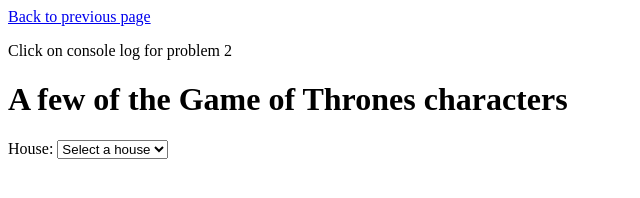
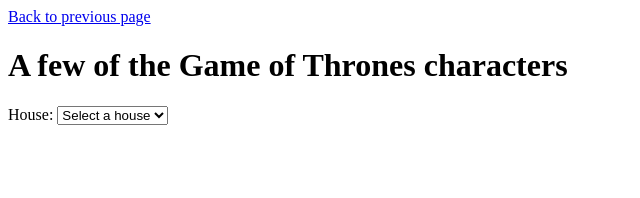
Before and after one commit to greg1125/dawsonhw7, a plain HTML site: page html/ex2.html in a window 1280 px wide. Shown: the whole page, without its empty margins (0-640 px from the left). Drawn offline with Linux system fonts and the light colour scheme.

Commit message:
third release

```diff
--- a/html/ex2.html
+++ b/html/ex2.html
@@ -7,7 +7,7 @@
 </head>
 <body>
     <a href="../index.html">Back to previous page</a>
-    <p>Click on console log for problem 2</p>
+
 
     <h1>A few of the Game of Thrones characters</h1>
     <form>
```
Also changed, not shown: html/ex1.html (+2 -0 lines).
